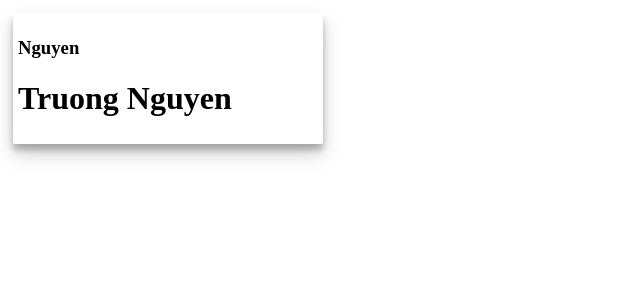
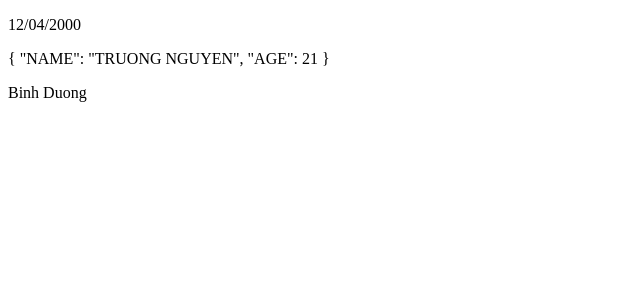
Before and after one commit to TruongNguyen1203/Learn-Angular-4-KP, an Angular app: page / in a window 1280 px wide. Shown: the top 300 px of the page, without its empty margins (0-640 px from the left). Built offline with nearby package versions, Linux system fonts and the light colour scheme.

Commit message:
Bai 33: Build in pipes

```diff
--- a/src/app/app.component.html
+++ b/src/app/app.component.html
@@ -1,5 +1 @@
-<app-card>
-  <h3 class="card-header">Nguyen</h3>
-  <h1 class="card-body"> Truong Nguyen</h1>
-
-</app-card>
+<app-learn-pipe></app-learn-pipe>
--- a/src/app/app.module.ts
+++ b/src/app/app.module.ts
@@ -15,6 +15,7 @@ import { ListPersonComponent } from './list-person/list-person.component';
 import { ParentComponent } from './parent.component';
 import { ChildComponent} from './child.component';
 import { CardComponent } from './card/card.component';
+import { LearnPipeComponent } from './learn-pipe/learn-pipe.component';
 @NgModule({
   declarations: [
     AppComponent,
@@ -27,7 +28,8 @@ import { CardComponent } from './card/card.component';
     ListPersonComponent,
     ParentComponent,
     ChildComponent,
-    CardComponent
+    CardComponent,
+    LearnPipeComponent
   ],
   imports: [
     BrowserModule,
--- /dev/null
+++ b/src/app/learn-pipe/learn-pipe.component.html
@@ -0,0 +1,5 @@
+<p>{{birthday | date : 'dd/MM/yyyy'}}</p>
+
+<p>{{person | json | uppercase}}</p>
+
+<p>{{address | async}}</p>
--- /dev/null
+++ b/src/app/learn-pipe/learn-pipe.component.ts
@@ -0,0 +1,18 @@
+import { Component, OnInit } from '@angular/core';
+
+@Component({
+  selector: 'app-learn-pipe',
+  templateUrl: './learn-pipe.component.html',
+  styleUrls: ['./learn-pipe.component.css']
+})
+export class LearnPipeComponent implements OnInit {
+
+  birthday = new Date(2000, 3, 12);
+  person ={name :'Truong Nguyen', age:21};
+  address = Promise.resolve('Binh Duong');
+  constructor() { }
+
+  ngOnInit(): void {
+  }
+
+}
```
Also changed, not shown: src/app/learn-pipe/learn-pipe.component.css (added), 1 other file (tests, documents, lock files or other folders).
